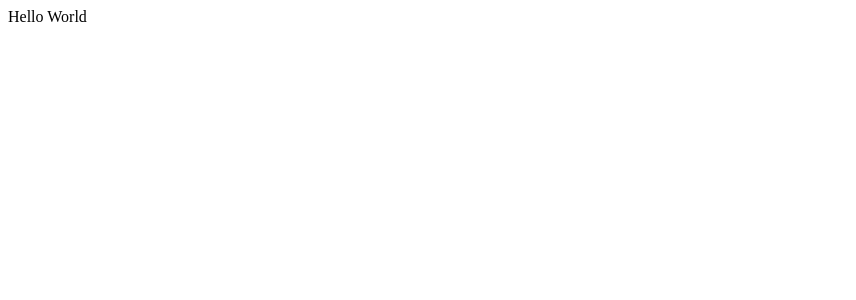
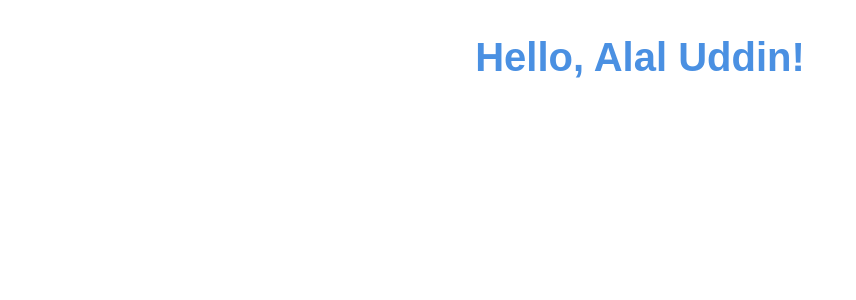
Before and after one commit to alalUDDIN123/react_19, a React (Vite) app: page / in a window 1280 px wide. Shown: the top 300 px of the page, without its empty margins (0-856 px from the left). Built offline with nearby package versions, Linux system fonts and the light colour scheme.

Commit message:
---components--in--react--26-06-2024 03:54 PM---

```diff
--- a/package.json
+++ b/package.json
@@ -11,7 +11,8 @@
   },
   "dependencies": {
     "react": "^18.3.1",
-    "react-dom": "^18.3.1"
+    "react-dom": "^18.3.1",
+    "styled-components": "^6.1.11"
   },
   "devDependencies": {
     "@types/react": "^18.3.3",
--- a/src/App.tsx
+++ b/src/App.tsx
@@ -1,9 +1,45 @@
+import React from 'react';
+import styled from 'styled-components';
 
- const App = () => {
+// Define the props type
+type GreetingProps = {
+  name: string;
+};
+
+// Styled components
+const GreetingWrapper = styled.div`
+  display: flex;
+  justify-content: center;
+  align-items: center;
+`;
+
+const GreetingText = styled.h1`
+  color: #4a90e2;
+  font-family: 'Arial', sans-serif;
+  font-size: 2.5rem;
+`;
+
+// Greeting component
+const Greeting: React.FC<GreetingProps> = (props) => {
   return (
-    <div>Hello World</div>
-  )
-}
+    <GreetingWrapper>
+      <GreetingText>Hello, {props.name}!</GreetingText>
+    </GreetingWrapper>
+  );
+};
 
+// App component
+const AppWrapper = styled.div`
+  font-family: 'Arial', sans-serif;
+  text-align: center;
+`;
 
-export default App
+const App = () => {
+  return (
+    <AppWrapper>
+      <Greeting name="Alal Uddin" />
+    </AppWrapper>
+  );
+};
+
+export default App;
```
Also changed, not shown: 2 other files (tests, documents, lock files or other folders).
